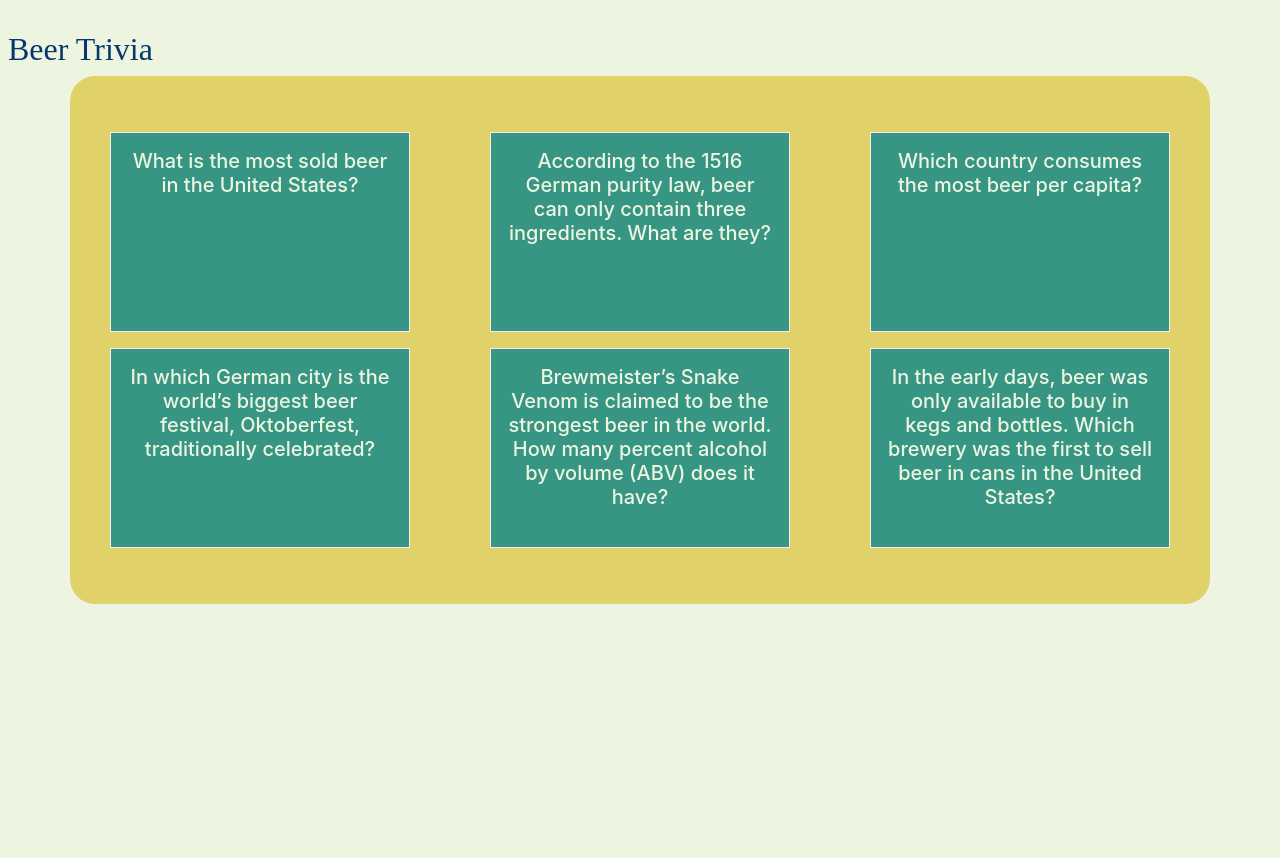
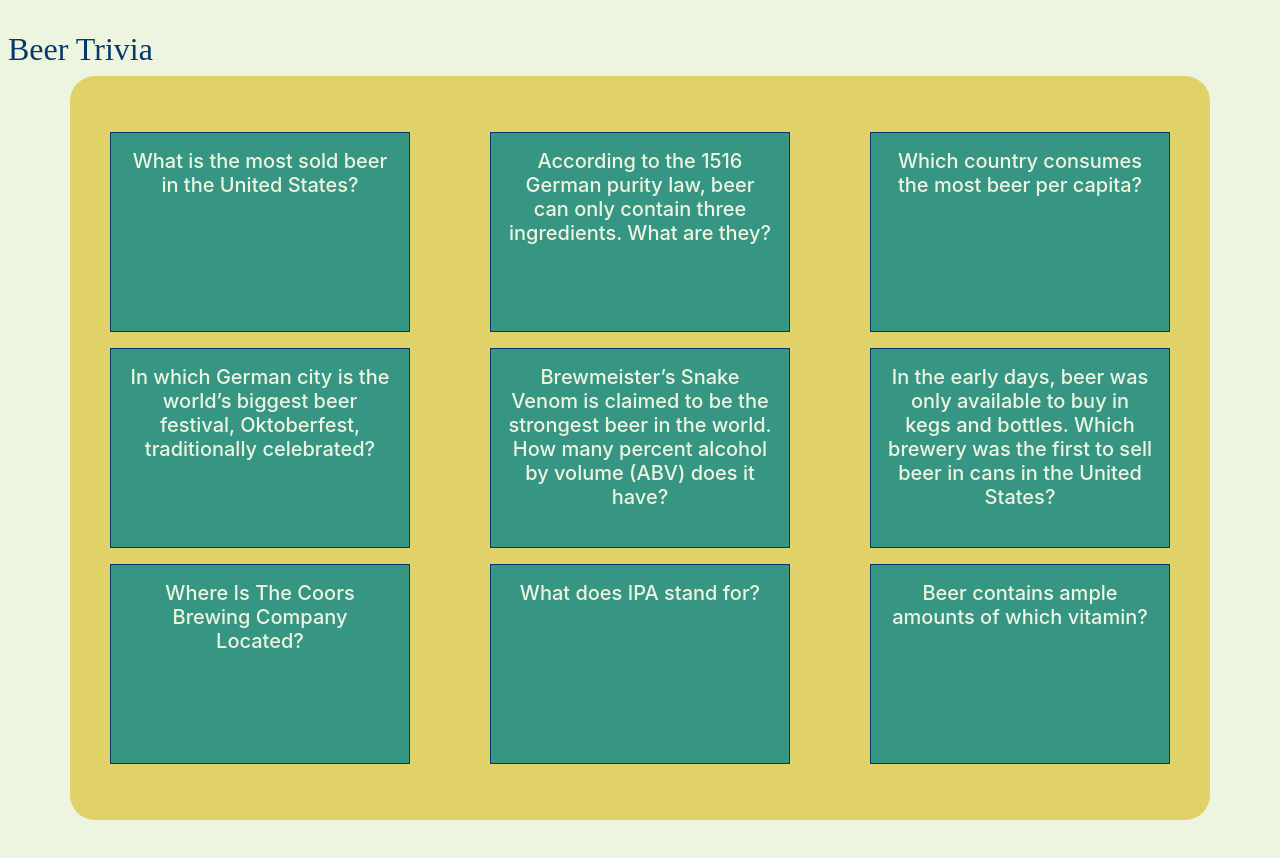
Before and after one commit to misn0147/hoppin-around, a React (Create React App) app in the folder client/: page / in a window 1280 px wide. Shown: the part 1020-1878 px from the top of the page. Before the commit the page ends 1672 px from the top, so only its background shows below. Built offline with nearby package versions, Linux system fonts and the light colour scheme; a web font is replaced by a local one.

Commit message:
added more trivia questions

```diff
--- a/client/src/components/Home.js
+++ b/client/src/components/Home.js
@@ -31,6 +31,21 @@ function Home() {
                 " In the early days, beer was only available to buy in kegs and bottles. Which brewery was the first to sell beer in cans in the United States?",
             answer: "Krueger Brewing Company, from Newark, New Jersey, who first sold beer in cans in 1935.",
         },
+        {
+            question:
+                "Where Is The Coors Brewing Company Located?",
+            answer: "Golden, Colorado",
+        },
+        {
+            question:
+                "What does IPA stand for?",
+            answer: "India Pale Ale",
+        },
+        {
+            question:
+                "Beer contains ample amounts of which vitamin?",
+            answer: "Vitamin B",
+        },
     ];
 
     return (
--- a/client/src/index.css
+++ b/client/src/index.css
@@ -104,7 +104,7 @@ code {
   background-color: transparent;
   width: 300px;
   height: 200px;
-  border: 1px solid #f1f1f1;
+  border: 1px solid #05386b;
   perspective: 1000px;
 }
 
```
